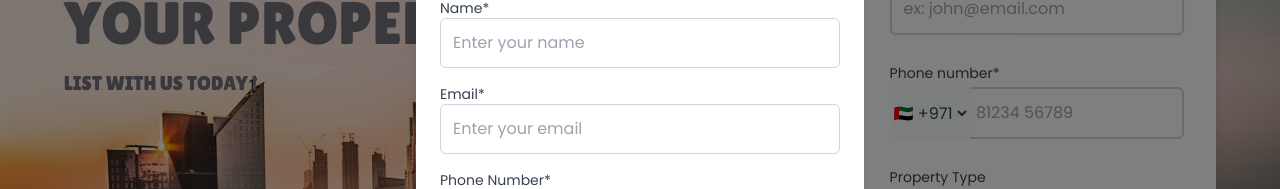
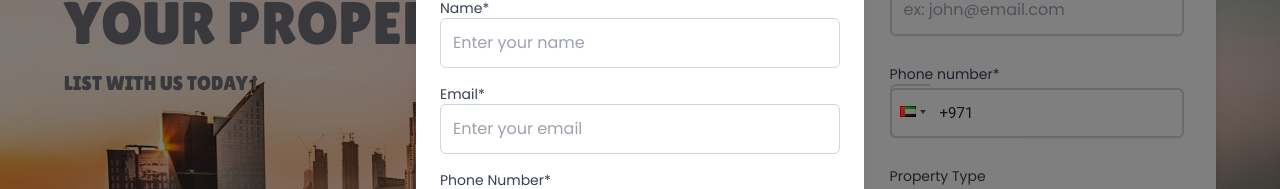
Before and after one commit to hrishikeshghosh/RealEstate-FrontEnd, a React (Vite) app: page /pro in a window 1280 px wide. Shown: the part 273-462 px from the top of the page. Built offline with nearby package versions, Linux system fonts and the light colour scheme; the HTML template or start-up script is replaced by a standard one.

Commit message:
country code Set

```diff
--- a/src/components/ContactPage.jsx
+++ b/src/components/ContactPage.jsx
@@ -1,11 +1,13 @@
-import React, { useEffect, useState } from "react";
+import { useEffect, useState } from "react";
 import { useLocation } from "react-router-dom";
 import API from "../api/BaseApi";
+import PhoneInput from "react-phone-input-2";
+import "react-phone-input-2/lib/style.css"; // CSS for styling
 
 const ContactPage = () => {
   const [formData, setFormData] = useState({
     name: "",
-    contactNumber: "",
+    contactNumber: "", // Full number with country code (e.g., +917000654043)
     email: "",
     message: "",
   });
@@ -14,6 +16,7 @@ const ContactPage = () => {
   const [error, setError] = useState("");
   const [success, setSuccess] = useState("");
   const location = useLocation();
+
   const handleChange = (e) => {
     const { name, value } = e.target;
     setFormData({ ...formData, [name]: value });
@@ -25,6 +28,19 @@ const ContactPage = () => {
     }
   };
 
+  const handlePhoneChange = (value) => {
+    console.log("Raw Phone value:", value); // Debug: Check raw value
+    // Ensure value starts with '+'
+    const formattedValue = value.startsWith("+") ? value : `+${value}`;
+    setFormData({ ...formData, contactNumber: formattedValue });
+
+    // Clear error if valid
+    const newErrors = validateForm();
+    if (!newErrors.contactNumber) {
+      setErrors({ ...errors, contactNumber: "" });
+    }
+  };
+
   const validateForm = () => {
     const newErrors = {};
 
@@ -32,8 +48,10 @@ const ContactPage = () => {
       newErrors.name = "Name must be at least 3 characters long.";
     }
 
-    if (!formData.contactNumber || !/^\d{10}$/.test(formData.contactNumber)) {
-      newErrors.contactNumber = "Mobile number must be a valid 10-digit number.";
+    if (!formData.contactNumber) {
+      newErrors.contactNumber = "Phone number is required.";
+    } else if (!/^\+\d{9,15}$/.test(formData.contactNumber)) {
+      newErrors.contactNumber = "Mobile number must start with '+' followed by 9-15 digits (e.g., +917000654043).";
     }
 
     if (!formData.email || !/^[^\s@]+@[^\s@]+\.[^\s@]+$/.test(formData.email)) {
@@ -60,13 +78,13 @@ const ContactPage = () => {
 
     try {
       const response = await API.post("/api/contact-user", {
-        name:formData?.name,
-        email:formData?.email,
-        contactNumber:formData?.contactNumber,
-        message:formData?.message
+        name: formData.name,
+        email: formData.email,
+        contactNumber: formData.contactNumber, // Full number with country code
+        message: formData.message,
       });
 
-      if (response.status &&  response.status >= 200 && response.status < 300){
+      if (response.status && response.status >= 200 && response.status < 300) {
         setSuccess("User data submitted successfully!");
         setError("");
         setFormData({ name: "", contactNumber: "", email: "", message: "" });
@@ -80,10 +98,11 @@ const ContactPage = () => {
       setError("Something went wrong.");
     }
   };
+
   useEffect(() => {
-    // Page ke top par scroll karne ke liye
     window.scrollTo(0, 0);
   }, [location.pathname]);
+
   return (
     <div>
       <div className="flex flex-col mt-[20vw] lg:flex-row w-full h-auto lg:mt-[5vw]">
@@ -93,22 +112,24 @@ const ContactPage = () => {
             backgroundImage: "url('/ContactImg.jpeg')",
           }}
         >
-          <img
-            className="w-32 lg:w-25 p-4"
-            src="/logo-01.png"
-            alt="Logo"
-          />
+          <img className="w-32 lg:w-25 p-4" src="/logo-01.png" alt="Logo" />
         </div>
 
         <div className="lg:w-3/5 p-6 lg:p-12 bg-white text-gray-800">
-          <h1 className="text-2xl lg:text-4xl font-light uppercase tracking-wide mb-4">Contact Us</h1>
+          <h1 className="text-2xl lg:text-4xl font-light uppercase tracking-wide mb-4">
+            Contact Us
+          </h1>
           <p className="text-sm lg:text-base mb-6">
-          At Lerose Real Estate, we’re here to help you find your dream property. Whether you’re looking to buy, sell, or invest, our team of experts is ready to assist you every step of the way.
+            At Lerose Real Estate, we’re here to help you find your dream property. Whether you’re
+            looking to buy, sell, or invest, our team of experts is ready to assist you every step
+            of the way.
           </p>
 
           <form onSubmit={handleSubmit} className="space-y-6">
             <div>
-              <label htmlFor="name" className="block text-sm uppercase mb-2">Full Name</label>
+              <label htmlFor="name" className="block text-sm uppercase mb-2">
+                Full Name
+              </label>
               <input
                 type="text"
                 id="name"
@@ -122,7 +143,9 @@ const ContactPage = () => {
             </div>
 
             <div>
-              <label htmlFor="email" className="block text-sm uppercase mb-2">Email Address</label>
+              <label htmlFor="email" className="block text-sm uppercase mb-2">
+                Email Address
+              </label>
               <input
                 type="email"
                 id="email"
@@ -136,21 +159,41 @@ const ContactPage = () => {
             </div>
 
             <div>
-              <label htmlFor="contactNumber" className="block text-sm uppercase mb-2">Phone Number</label>
-              <input
-                type="text"
-                id="contactNumber"
-                name="contactNumber"
+              <label htmlFor="contactNumber" className="block text-sm uppercase mb-2">
+                Phone Number
+              </label>
+              <PhoneInput
+                country={"ae"} // Default country (UAE)
                 value={formData.contactNumber}
-                onChange={handleChange}
-                placeholder="Your Phone Number"
-                className="w-full p-2 border-b-2 border-gray-300 bg-transparent outline-none focus:border-gray-500"
+                onChange={handlePhoneChange}
+                inputProps={{
+                  name: "contactNumber",
+                  id: "contactNumber",
+                  className:
+                    "w-full p-2 pl-12 border-b-2 border-gray-300 bg-transparent outline-none focus:border-gray-500",
+                }}
+                buttonStyle={{
+                  background: "transparent",
+                  border: "none",
+                  borderBottom: "2px solid #d1d5db", // Match your border style
+                }}
+                dropdownStyle={{
+                  borderRadius: "0",
+                  border: "1px solid #d1d5db",
+                }}
+                specialLabel={false} // Removes extra label
+                enableSearch={true} // Allows searching in dropdown
+                countryCodeEditable={false} // Prevents manual editing of country code
               />
-              {errors.contactNumber && <p className="text-red-500 text-sm">{errors.contactNumber}</p>}
+              {errors.contactNumber && (
+                <p className="text-red-500 text-sm">{errors.contactNumber}</p>
+              )}
             </div>
 
             <div>
-              <label htmlFor="message" className="block text-sm uppercase mb-2">Message</label>
+              <label htmlFor="message" className="block text-sm uppercase mb-2">
+                Message
+              </label>
               <textarea
                 id="message"
                 name="message"
--- a/src/components/PropertyForm.jsx
+++ b/src/components/PropertyForm.jsx
@@ -1,18 +1,19 @@
-
 import { useFormik } from "formik";
 import * as Yup from "yup";
 import API from "../api/BaseApi";
 import { useState } from "react";
+import PhoneInput from "react-phone-input-2";
+import "react-phone-input-2/lib/style.css"; // CSS for styling
 
 const PropertyForm = () => {
-  const [success, setSuccess]=useState("")
-  const [error, setError]=useState("")
+  const [success, setSuccess] = useState("");
+  const [error, setError] = useState("");
 
   // Formik setup
   const formik = useFormik({
     initialValues: {
       name: "",
-      contactNumber: "",
+      contactNumber: "", // Full number with country code (e.g., +917000654043)
       email: "",
       message: "",
       propertyType: "",
@@ -23,7 +24,7 @@ const PropertyForm = () => {
         .min(3, "Name must be at least 3 characters long.")
         .required("Name is required."),
       contactNumber: Yup.string()
-        .matches(/^\d{9,15}$/, "Mobile number must be between 9 and 15 digits.")
+        .matches(/^\+\d{9,15}$/, "Mobile number must start with '+' followed by 9-15 digits.")
         .required("Mobile number is required."),
       email: Yup.string()
         .email("Please enter a valid email address.")
@@ -33,12 +34,14 @@ const PropertyForm = () => {
       propertyArea: Yup.string(),
     }),
     onSubmit: async (values, { setSubmitting, resetForm }) => {
+      // console.log("Submitting values:", values); // Debug: Check final values before submission
       try {
         const response = await API.post("/api/contact-user", values);
 
-       if (response.status && response.status>=200 && response.status<300) {
+        if (response.status && response.status >= 200 && response.status < 300) {
           setSuccess("User data submitted successfully!");
-       resetForm()
+          setError("");
+          resetForm();
         } else {
           setError("Failed to submit user data.");
           setSuccess("");
@@ -46,11 +49,19 @@ const PropertyForm = () => {
       } catch (error) {
         console.error("Error submitting form:", error);
         setError("Failed to submit user data.");
+        setSuccess("");
       } finally {
         setSubmitting(false);
       }
     },
   });
+
+  const handlePhoneChange = (value) => {
+    // console.log("Phone value:", value); // Debug: Check raw value from PhoneInput
+    // Ensure value starts with '+'
+    const formattedValue = value.startsWith("+") ? value : `+${value}`;
+    formik.setFieldValue("contactNumber", formattedValue);
+  };
 
   return (
     <div>
@@ -114,30 +125,34 @@ const PropertyForm = () => {
               <label htmlFor="contactNumber" className="block text-sm font-medium text-gray-700">
                 Phone number*
               </label>
-              <div className="relative mt-1">
-                <select className="absolute inset-y-0 left-0 border-gray-300 bg-gray-50 text-gray-700 rounded-l-md">
-                  <option value="+971">🇦🇪 +971</option>
-                  <option value="+1">🇺🇸 +1</option>
-                  <option value="+44">🇬🇧 +44</option>
-                  <option value="+61">🇦🇺 +61</option>
-                  <option value="+81">🇯🇵 +81</option>
-                  <option value="+86">🇨🇳 +86</option>
-                  <option>🇮🇳 +91</option>
-                </select>
-                <input
-                  type="tel"
-                  id="contactNumber"
-                  placeholder=" 81234 56789"
-                  name="contactNumber"
-                  onChange={formik.handleChange}
-                  onBlur={formik.handleBlur}
+              <PhoneInput
+                country={"ae"} // Default country (UAE)
                 value={formik.values.contactNumber}
-                  className="w-full border-2 p-3 pl-20 text-zinc-800 rounded-md border-gray-300 focus:border-blue-500 focus:ring-blue-500"
+                onChange={handlePhoneChange}
+                onBlur={() => formik.setFieldTouched("contactNumber", true)}
+                inputProps={{
+                  name: "contactNumber",
+                  id: "contactNumber",
+                  className:
+                    "w-full border-2 p-3 pl-12 mt-1 text-zinc-800 rounded-md border-gray-300 shadow-sm focus:border-blue-500 focus:ring-blue-500",
+                }}
+                buttonStyle={{
+                  background: "transparent",
+                  border: "2px solid #d1d5db",
+                  borderRight: "none",
+                  borderRadius: "6px 0 0 6px",
+                }}
+                dropdownStyle={{
+                  borderRadius: "0",
+                  border: "1px solid #d1d5db",
+                }}
+                specialLabel={false} // Removes extra label
+                enableSearch={true} // Allows searching in dropdown
+                countryCodeEditable={false} // Prevents manual editing of country code
               />
               {formik.touched.contactNumber && formik.errors.contactNumber ? (
                 <p className="text-red-500 text-sm">{formik.errors.contactNumber}</p>
               ) : null}
-              </div>
             </div>
 
             {/* Property Type Field */}
@@ -203,10 +218,8 @@ const PropertyForm = () => {
             >
               Submit Listing
             </button>
-            {success !=="" && <p className={`text-xs text-green-500`}>{success}</p>}
-            {error !=="" && <p className={`text-xs text-red-500`}>{error}</p>}
-
-
+            {success !== "" && <p className={`text-xs text-green-500`}>{success}</p>}
+            {error !== "" && <p className={`text-xs text-red-500`}>{error}</p>}
           </form>
         </div>
       </div>
```
Lines whose indentation alone changed are shown as unchanged.
